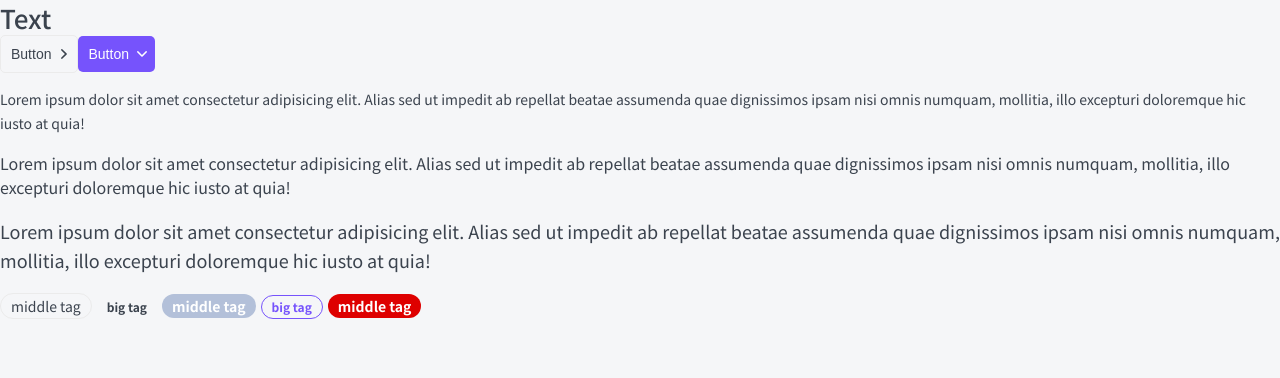
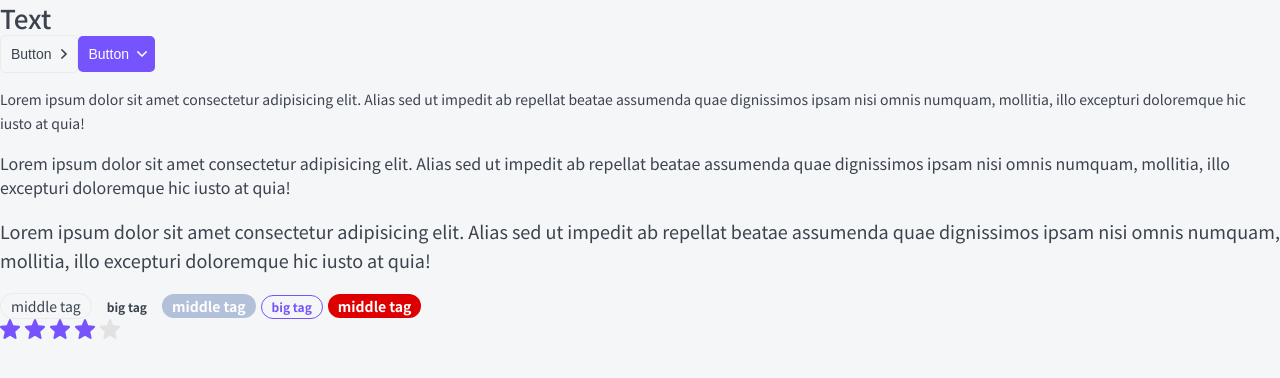
Before and after one commit to Kukonen/next-js-course, a Next.js app: page / in a window 1280 px wide. Shown: the top 378 px of the page. Built offline with nearby package versions, Linux system fonts and the light colour scheme.

Commit message:
add rating component

```diff
--- /dev/null
+++ b/components/Rating/Rating.module.css
@@ -0,0 +1,11 @@
+.fill svg{
+	fill: var(--primary);
+}
+
+.star svg{
+	margin-right: 5px;
+}
+
+.editable {
+	cursor: pointer;
+}
--- /dev/null
+++ b/components/Rating/Rating.tsx
@@ -0,0 +1,60 @@
+import {IRatingProps} from './Rating.props';
+import styles from './Rating.module.css';
+import cn from 'classnames';
+import {useEffect, useState} from 'react';
+import StarImg from './Star.svg';
+import {KeyboardEvent} from 'react';
+
+export const Rating = ({isEditable = false, rating, setRating, ...props} : IRatingProps) : JSX.Element  => {
+    const [ratingArray, setRatingArray] = useState<JSX.Element[]>(new Array(5).fill(<></>));
+
+    useEffect(() => {
+        constructRating(rating);
+    }, [rating]);
+
+    const constructRating = (currentRating : number) => {
+        const updatedArray = ratingArray.map((r: JSX.Element, index: number) => {
+            return (
+                <span className={cn(styles.star, {
+                        [styles.fill]: index < currentRating,
+                        [styles.editable] :isEditable
+                    })}
+                    onMouseEnter={() => changeDisplay(index + 1)}
+                    onMouseLeave={() => changeDisplay(rating)}
+                    onClick={() => changeRating(index + 1)}
+                >
+                    <StarImg
+                             tabIndex={isEditable ? 0 : -1}
+                             onKeyDown={(e : KeyboardEvent<SVGAElement>) => isEditable && handleSpace(index + 1, e)}
+                    />
+                </span>
+
+            );
+        });
+        setRatingArray(updatedArray);
+    };
+
+    const changeDisplay = (i :number) => {
+        if (!isEditable)
+            return;
+        constructRating(i);
+    };
+
+    const handleSpace = (i: number, e: KeyboardEvent<SVGAElement>) => {
+        if (e.code !== 'Space'  || !setRating)
+            return;
+        setRating(i)
+    }
+
+    const changeRating = (i: number) => {
+        if (!isEditable || !setRating)
+            return;
+        setRating(i);
+    };
+
+    return (
+        <div {...props}>
+            {ratingArray.map((r, i) => (<span key={i}>{r}</span>))}
+        </div>
+    );
+}
--- a/components/index.ts
+++ b/components/index.ts
@@ -2,3 +2,4 @@ export * from './Htag/Htag';
 export * from './Button/Button';
 export * from './Ptag/Ptag';
 export * from './Tag/Tag';
+export * from './Rating/Rating';
--- a/package.json
+++ b/package.json
@@ -12,6 +12,7 @@
   },
   "dependencies": {
     "@types/classnames": "^2.3.1",
+    "classnames": "^2.3.1",
     "next": "11.1.2",
     "react": "17.0.2",
     "react-dom": "17.0.2"
--- a/pages/index.tsx
+++ b/pages/index.tsx
@@ -1,6 +1,9 @@
-import { Htag, Button, Ptag, Tag } from "../components";
+import { Htag, Button, Ptag, Tag, Rating } from "../components";
+import {useState} from 'react'
 
 export default function Home() : JSX.Element {
+  const [rating, setRating] = useState<number>(4)
+
   return (
     <div>
       <Htag tag='h1'>Text</Htag>
@@ -14,6 +17,7 @@ export default function Home() : JSX.Element {
       <Tag size='middle' color='grey'>middle tag</Tag>
       <Tag size='small' color='primary'>big tag</Tag>
       <Tag size='middle' color='red'>middle tag</Tag>
+      <Rating rating={rating} isEditable={true} setRating={setRating}/>
     </div>
   );
 }
```
Also changed, not shown: components/Rating/Rating.props.ts (added, +7 -0 lines), components/Rating/Star.svg (added), 1 other file (tests, documents, lock files or other folders).
